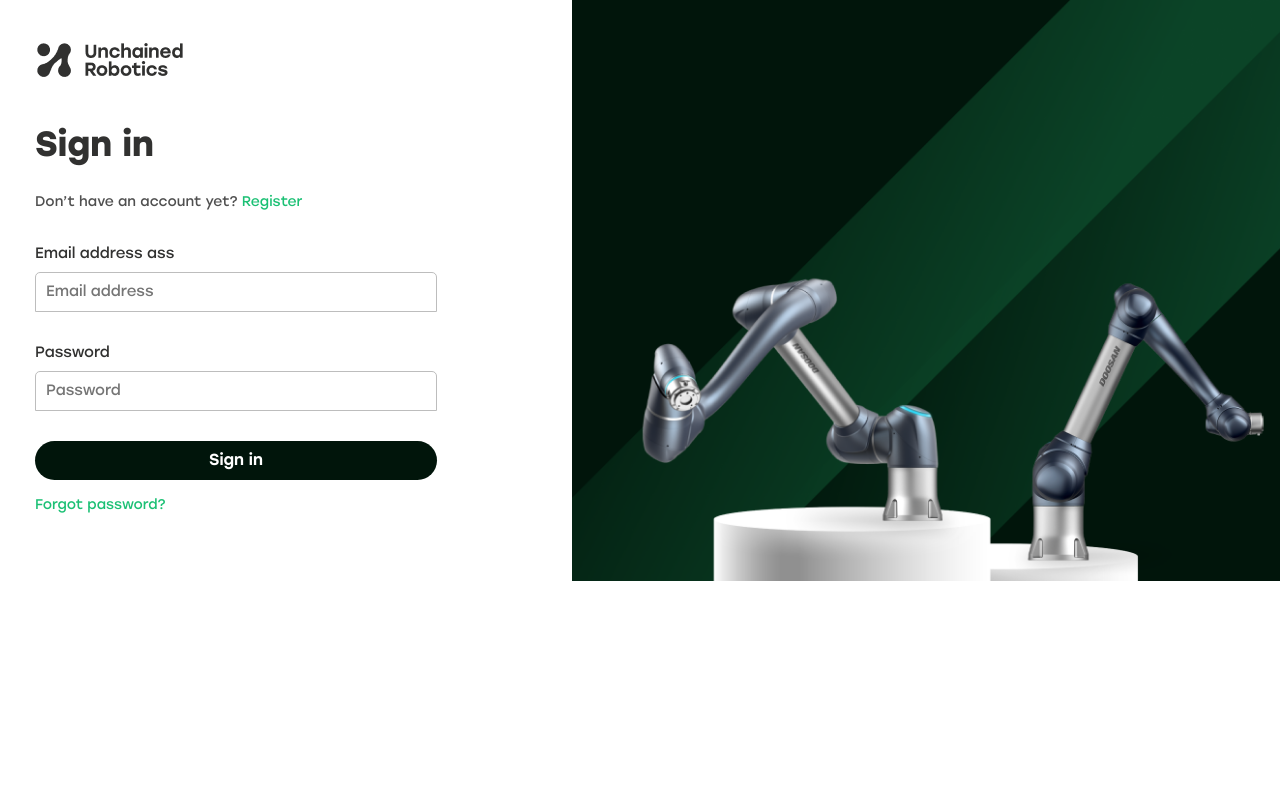
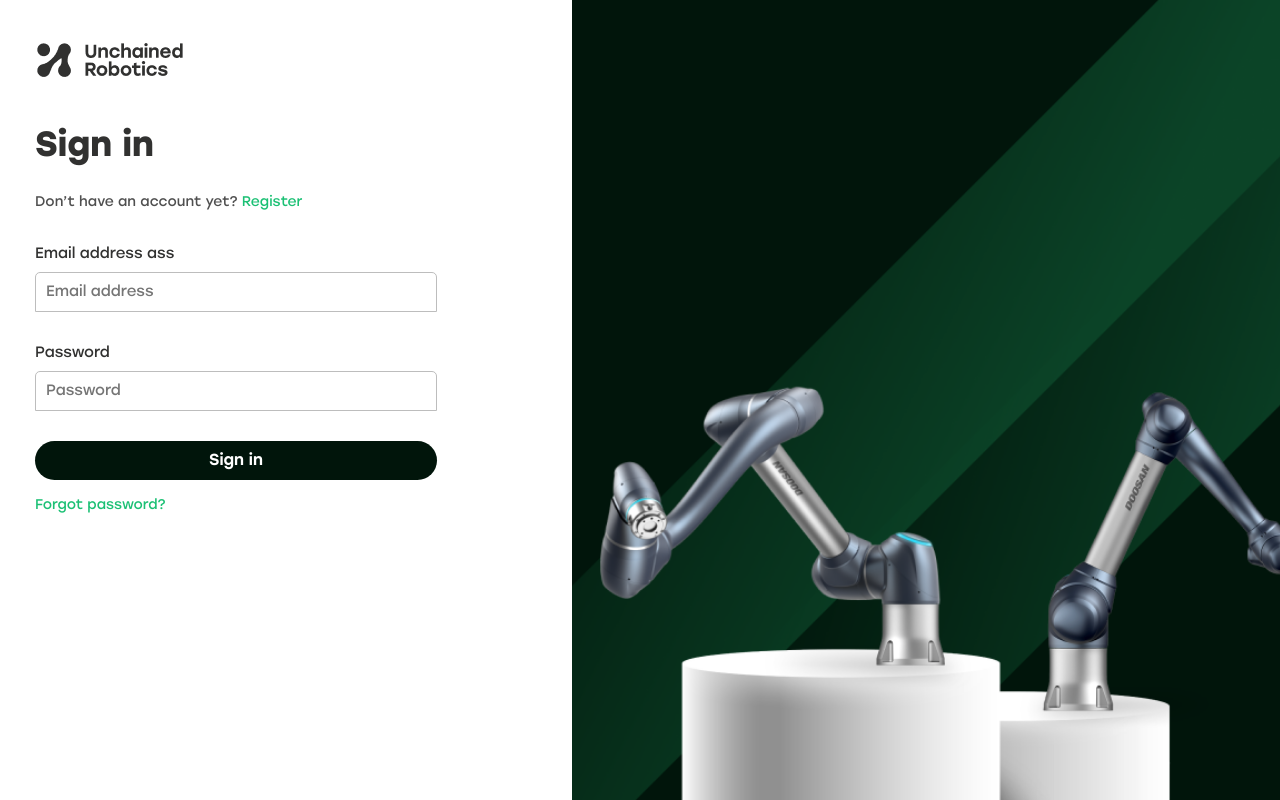
Before and after one commit to saimabbas/unchainedrobotics, a Next.js app: page /SignIn in a window 1280 px wide. Built offline with nearby package versions, Linux system fonts and the light colour scheme.

Commit message:
FInalixed Changes

```diff
--- a/pages/SignIn.jsx
+++ b/pages/SignIn.jsx
@@ -44,6 +44,7 @@ const SignIn = () => {
             alt="Sign In"
             width="1000"
             height="820"
+            layout="fill"
           />
         </div>
       </div>
--- a/styles/pages/SignIn.module.css
+++ b/styles/pages/SignIn.module.css
@@ -40,7 +40,7 @@
 }
 .SignInRight img {
   width: 100%;
-  height: 100vh;
+  height: 100% !important;
   object-fit: cover;
 }
 .SIInput {
```
